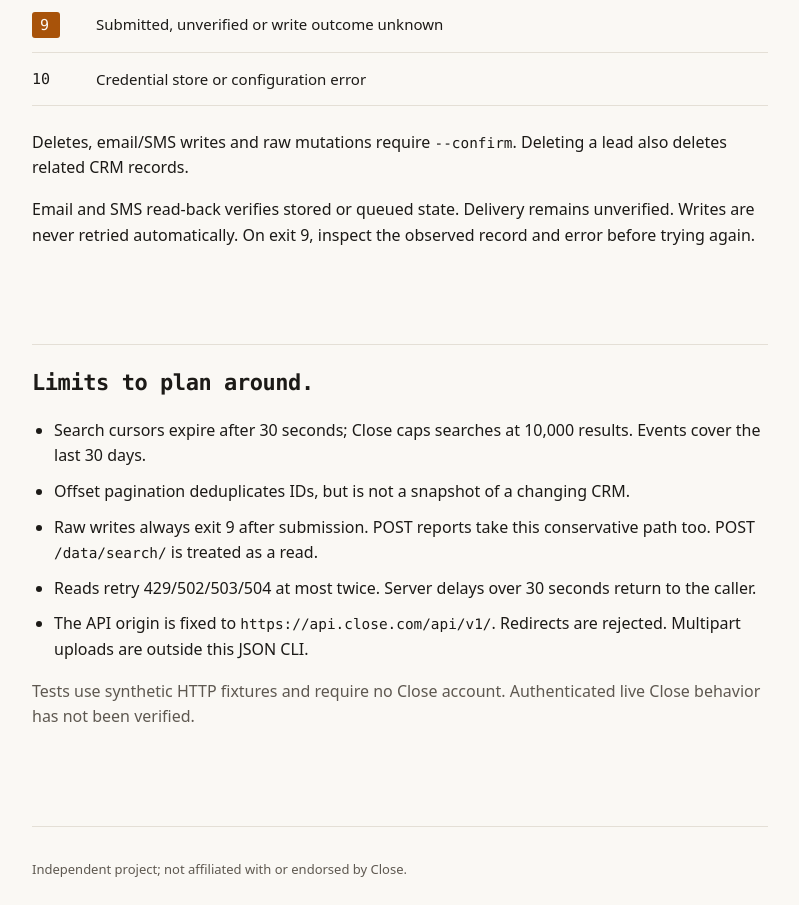
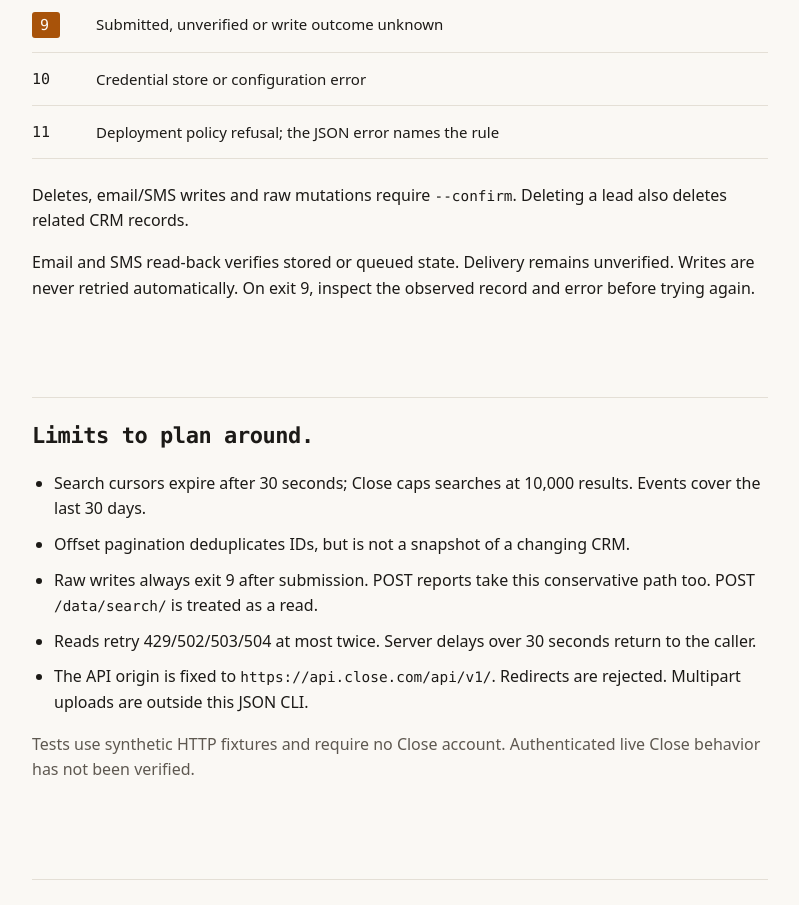
Before and after one commit to voska/close, a plain HTML site: page site/index.html in a window 1280 px wide. Shown: the part 5373-6278 px from the top of the page, without its empty margins (240-1039 px from the left). Drawn offline with Linux system fonts and the light colour scheme.

Commit message:
docs: describe narrow read-back and deployment policy in the agent skill
Update the shipped skill, command reference, llms.txt and site exit-code
table for field-scoped write verification and exit 11 policy refusals.

```diff
--- a/site/index.html
+++ b/site/index.html
@@ -266,6 +266,7 @@ close schema exit-codes</code></pre>
           <tr><td>8</td><td>Transient read, network or server error</td></tr>
           <tr><td><span class="exit-9">9</span></td><td>Submitted, unverified or write outcome unknown</td></tr>
           <tr><td>10</td><td>Credential store or configuration error</td></tr>
+          <tr><td>11</td><td>Deployment policy refusal; the JSON error names the rule</td></tr>
         </tbody>
       </table>
       <p>Deletes, email/SMS writes and raw mutations require <code>--confirm</code>. Deleting a lead also deletes related CRM records.</p>
```
Also changed, not shown: site/llms.txt, 2 other files.
